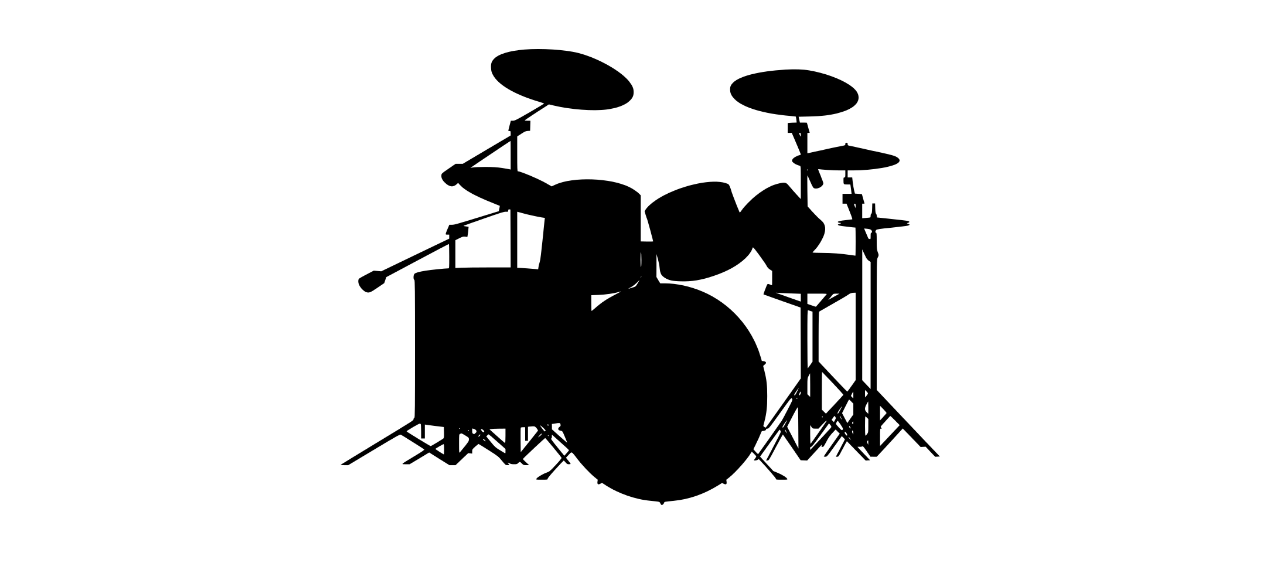
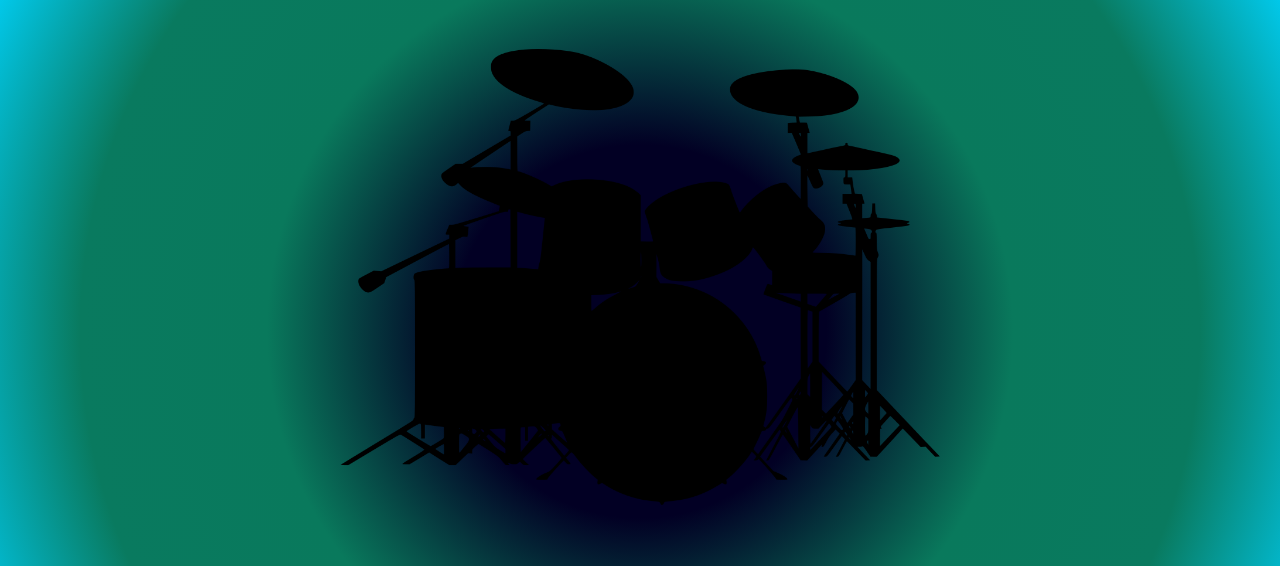
Before and after one commit to karabulutsinan/javascript, a plain HTML site: page drum-kit/index.html in a window 1280 px wide. Shown: the part 52-618 px from the top of the page. Drawn offline with Linux system fonts and the light colour scheme.

Commit message:
upgrade code

```diff
--- a/drum-kit/css/style.css
+++ b/drum-kit/css/style.css
@@ -1,34 +1,41 @@
-*{
-    margin :0;
+* {
+  margin: 0;
   padding: 0;
   box-sizing: border-box;
-
 }
-h1{
-
+body {
+  background: rgb(2, 0, 36);
+  background: radial-gradient(
+    circle,
+    rgba(2, 0, 36, 1) 25%,
+    rgba(9, 121, 92, 1) 50%,
+    rgba(9, 121, 92, 1) 50%,
+    rgba(9, 122, 95, 1) 75%,
+    rgba(0, 212, 255, 1) 100%
+  );
 }
-.conteiner{
+.conteiner {
   text-align: center;
   align-items: center;
   justify-content: center;
   display: block;
 }
-img{
+img {
   margin-top: 3%;
-    padding-top:2%;
+  padding-top: 2%;
   max-width: 80%;
   width: 600px;
   height: auto;
+
 }
-.button{
+.button {
   width: auto;
   height: auto;
-    margin:60px;
+  margin: 60px;
 }
-.button button{
+.button button {
   padding: 15px 15px;
   border-radius: 5px;
   background-color: brown;
-    color:aqua;
-
+  color: aqua;
 }
--- a/drum-kit/index.html
+++ b/drum-kit/index.html
@@ -47,6 +47,7 @@
           L
           <audio id="lSound" src="assets/tom.wav"></audio>
         </button>
+        <h1>press or tap keys to play</h1>
       </div>
     </div>
 
```
Lines whose indentation alone changed are shown as unchanged.
